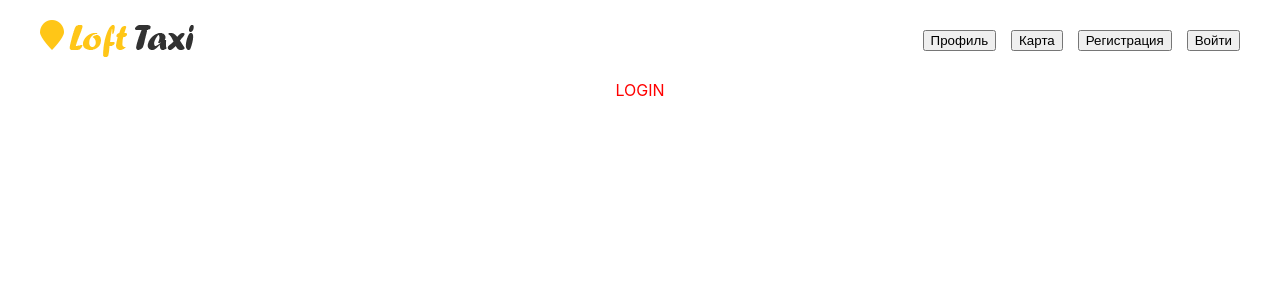
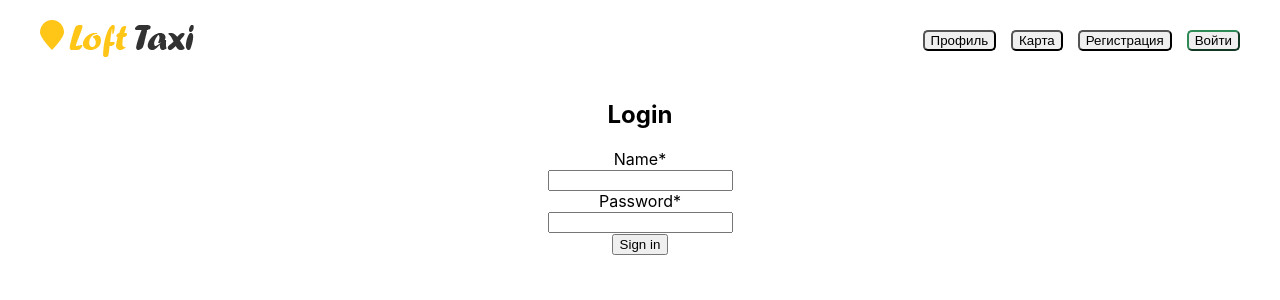
Before and after one commit to Sibil70/react, a React (Create React App) app: page / in a window 1280 px wide. Shown: the top 300 px of the page. Built offline with nearby package versions, Linux system fonts and the light colour scheme.

Commit message:
login form, some styles, onSubmit goto MAP

```diff
--- a/src/App.js
+++ b/src/App.js
@@ -7,11 +7,12 @@ import Map from './Pages/Map/Map';
 import Profile from './Pages/Profile/Profile';
 import Registration from './Pages/Registration/Registration';
 
-const pages = {
+class App extends React.Component {
+  pages = {
     profile: {
       title: 'Профиль',
       name: 'profile',
-    component:   () => <Profile />,
+      component: () => <Profile />,
     },
     map: {
       title: 'Карта',
@@ -27,10 +28,9 @@ const pages = {
     login: {
       title: 'Войти',
       name: 'login',
-    component:   () => <Login />
+      component: () => <Login submitLogin={this.submitLogin} />
     }
-};
-class App extends React.Component {
+  }
 
   state = {
     activePage: 'login'
@@ -40,13 +40,17 @@ class App extends React.Component {
     this.setState({ activePage: e.target.dataset.page })
   }
 
+  submitLogin = () => {
+    this.setState( {activePage: 'map'})
+  }
+
   render() {
     const { activePage } = this.state;
     return (
       <div className="App">
         <div className="container">
-          <Header changePage={this.changePage} activePage={activePage} pages={pages}/>
-          {pages[activePage].component()}
+          <Header changePage={this.changePage} activePage={activePage} pages={this.pages}/>
+          {this.pages[activePage].component()}
         </div>
       </div>
     )
--- /dev/null
+++ b/src/Components/Input/Input.js
@@ -0,0 +1,15 @@
+
+import React from 'react';
+
+ const Input = ({descript, type, setClass}) => {
+    return (
+        <>
+        <label className="input input-wrap">
+            <div className="input__title">{descript}</div>
+            <input type={type} className={`input__area ${setClass}`} />
+        </label>
+        </>
+    )
+}
+
+export default Input
--- /dev/null
+++ b/src/Components/Submit/Submit.js
@@ -0,0 +1,11 @@
+import React from 'react';
+
+const Submit = ({btnText}) => {
+    return (
+        <div className="form-btn">
+            <button className="form-btn__submit" type="submit">{btnText}</button>
+        </div>
+    )
+}
+
+export default Submit
--- a/src/Header/Menu-list/Menu-list.js
+++ b/src/Header/Menu-list/Menu-list.js
@@ -1,15 +1,14 @@
 import React from 'react';
-
+import './menu-list.scss'
 const MenuList = ({ changePage, activePage, pages }) => {
-    const page = pages;
-    const pageBtn = Object.keys(page);
+    const pageBtn = Object.keys(pages);
 
     return (
         <ul className="menu__list">
             {pageBtn.map(
                 pageItem =>
-                    <li className={`${activePage === pageItem ? 'active' : null} menu__item`} key={pageItem}>
-                        <button onClick={changePage} data-page={pageItem}> {page[pageItem].title} </button>
+                    <li className="menu__item" key={pageItem}>
+                        <button className={`${activePage === pageItem ? 'active' : null}`}onClick={changePage} data-page={pageItem}> {pages[pageItem].title} </button>
                     </li>
             )
             }
--- a/src/Header/Menu-list/menu-list.scss
+++ b/src/Header/Menu-list/menu-list.scss
@@ -1,5 +1,14 @@
 .menu__item {
-    button.active{
-        background-color: yellow;
+    button{
+        user-select: none;
+        border-radius: 5px;
+        cursor: pointer;
+
+        &:focus{
+            outline: none;
+        }
+        &.active{
+            border-color: seagreen;
+        }
     }
 }
--- a/src/Pages/Login/Login.js
+++ b/src/Pages/Login/Login.js
@@ -1,10 +1,18 @@
 import React from 'react';
+import Submit from '../../Components/Submit/Submit'
+import Input from '../../Components/Input/Input'
 
-const Login = () => {
+const Login = ({ submitLogin }) => {
+
     return (
-        <div style={{color:'red'}}>
-            LOGIN
-        </div>
+        <section className="login-section">
+            <h1 className="login-descript__title">Login</h1>
+            <form className="login-form" onSubmit={submitLogin}>
+                <Input descript="Name*" type="text" setClass="login-form__name" />
+                <Input descript="Password*" type="password" setClass="login-form__pass" />
+                <Submit btnText="Sign in" />
+            </form>
+        </section>
     )
 };
 
--- a/src/Pages/Registration/Registration.js
+++ b/src/Pages/Registration/Registration.js
@@ -3,7 +3,7 @@ import React from 'react';
 const Profile = () => {
     return (
         <div>
-            <h1 style={{color:'yellow'}}>Registration</h1>
+            <h1 style={{ color:'#42f5bc'}}>Registration</h1>
         </div>
     )
 };
```
Lines whose indentation alone changed are shown as unchanged.
